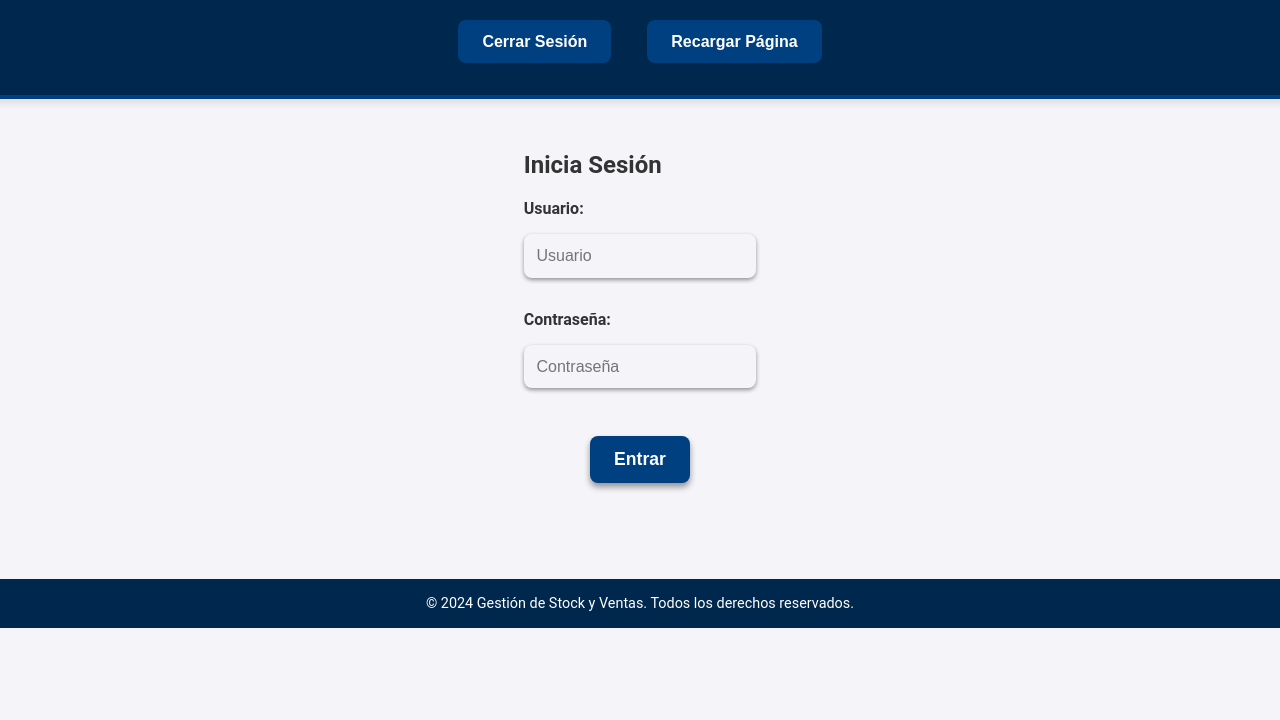
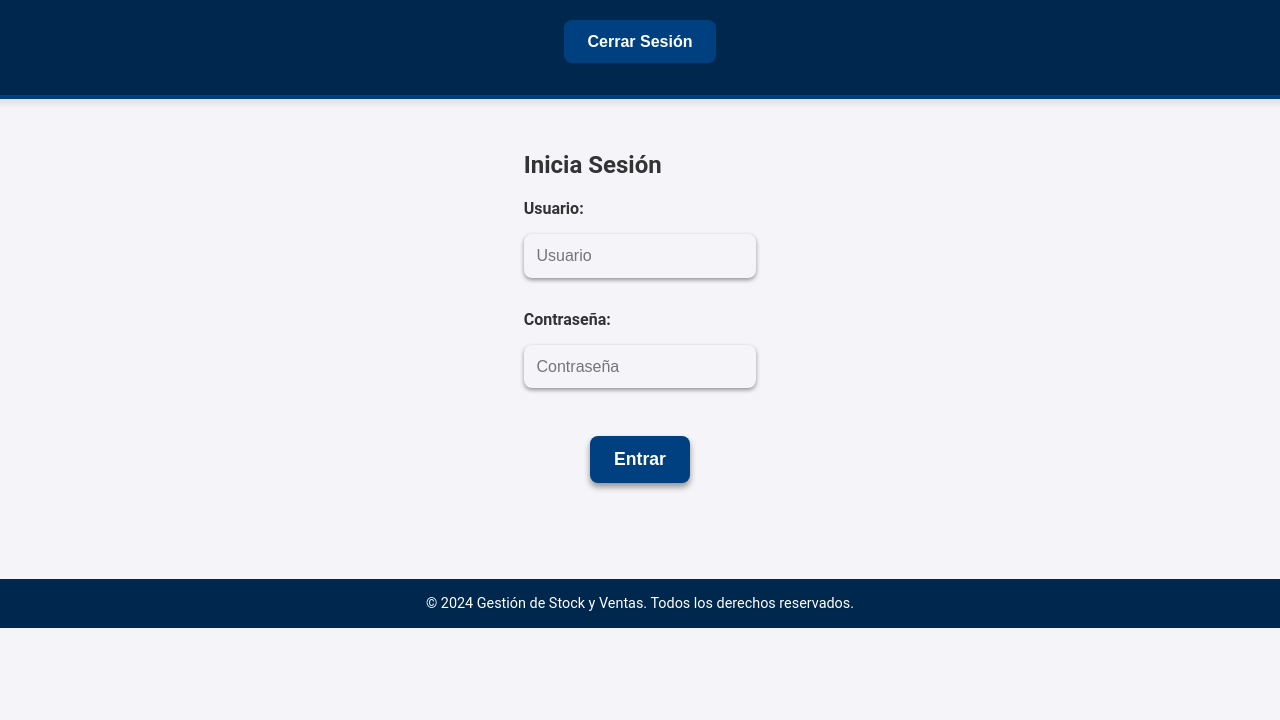
Before and after one commit to benja105/GestionDeStock, a plain HTML site: page frontend/index.html in a window 1280 px wide. Shown: the part 80-800 px from the top of the page. Drawn offline with Linux system fonts and the light colour scheme.

Commit message:
Update index.html

```diff
--- a/frontend/index.html
+++ b/frontend/index.html
@@ -12,7 +12,6 @@
     <!-- Botón para cerrar sesión y actualizar -->
     <div>
       <button id="logoutButton">Cerrar Sesión</button>
-      <button id="reloadPage">Recargar Página</button>
     </div>
   </header>
 
```
